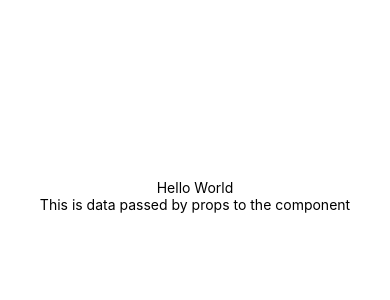
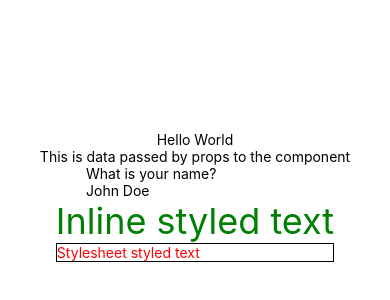
Before and after one commit to lassehav-oamk/react-native-tutorial, a React Native app: screen / in a window 390 px wide. Shown: the part 226-526 px from the top of the page. Built offline with nearby package versions, Linux system fonts and the light colour scheme.

Commit message:
Added state, text input and style examples

```diff
--- a/App.js
+++ b/App.js
@@ -1,13 +1,17 @@
 import React from 'react';
 import { StyleSheet, Text, View } from 'react-native';
-import HelloWorld from './components/HelloWorld';
-import CustomText from './components/CustomText';
+import HelloWorld from './tutorials/step1-helloworld/HelloWorld';
+import CustomText from './tutorials/step2-props/CustomText';
+import Greeter from './tutorials/step3-state-and-text-input/Greeter'
+import StyleDemo from './tutorials/step4-style/StyleDemo'
 
 export default function App() {
   return (
     <View style={styles.container}>
       <HelloWorld></HelloWorld>
       <CustomText value="This is data passed by props to the component"></CustomText>
+      <Greeter></Greeter>
+      <StyleDemo></StyleDemo>
     </View>
   );
 }
--- /dev/null
+++ b/tutorials/step3-state-and-text-input/Greeter.js
@@ -0,0 +1,31 @@
+import React, { Component } from 'react'
+import { Text, View, TextInput } from 'react-native'
+
+export default class Greeter extends Component {
+  constructor(props)
+  {
+    super(props);
+    this.state = {
+      greeterName: ""
+    };
+  }
+
+  setName = (name) =>
+  {
+    this.setState({ greeterName: name });
+  }
+
+  render() {
+    return (
+      <View>
+        <Text>What is your name?</Text>
+        <TextInput
+          placeholder="John Doe"
+          onChangeText={ this.setName }
+          value={this.state.text}>
+        </TextInput>
+        { this.state.greeterName == "" ?  null : <Text>Greetings {this.state.greeterName}</Text>}
+      </View>
+    )
+  }
+}
--- /dev/null
+++ b/tutorials/step4-style/StyleDemo.js
@@ -0,0 +1,21 @@
+import React, { Component } from 'react'
+import { Text, View, StyleSheet } from 'react-native'
+
+export default class StyleDemo extends Component {
+  render() {
+    return (
+      <View>
+        <Text style={ { color: 'green', fontSize: 36 } }>Inline styled text</Text>
+        <Text style={ styles.exampleStyle }>Stylesheet styled text</Text>
+      </View>
+    )
+  }
+}
+
+const styles = StyleSheet.create({
+  exampleStyle: {
+    color: 'red',
+    borderWidth: 1,
+    borderColor: 'black'
+  }
+});
```
Also changed, not shown: tutorials/step1-helloworld/HelloWorld.js (renamed from components/HelloWorld.js), tutorials/step2-props/CustomText.js (renamed from components/CustomText.js).
